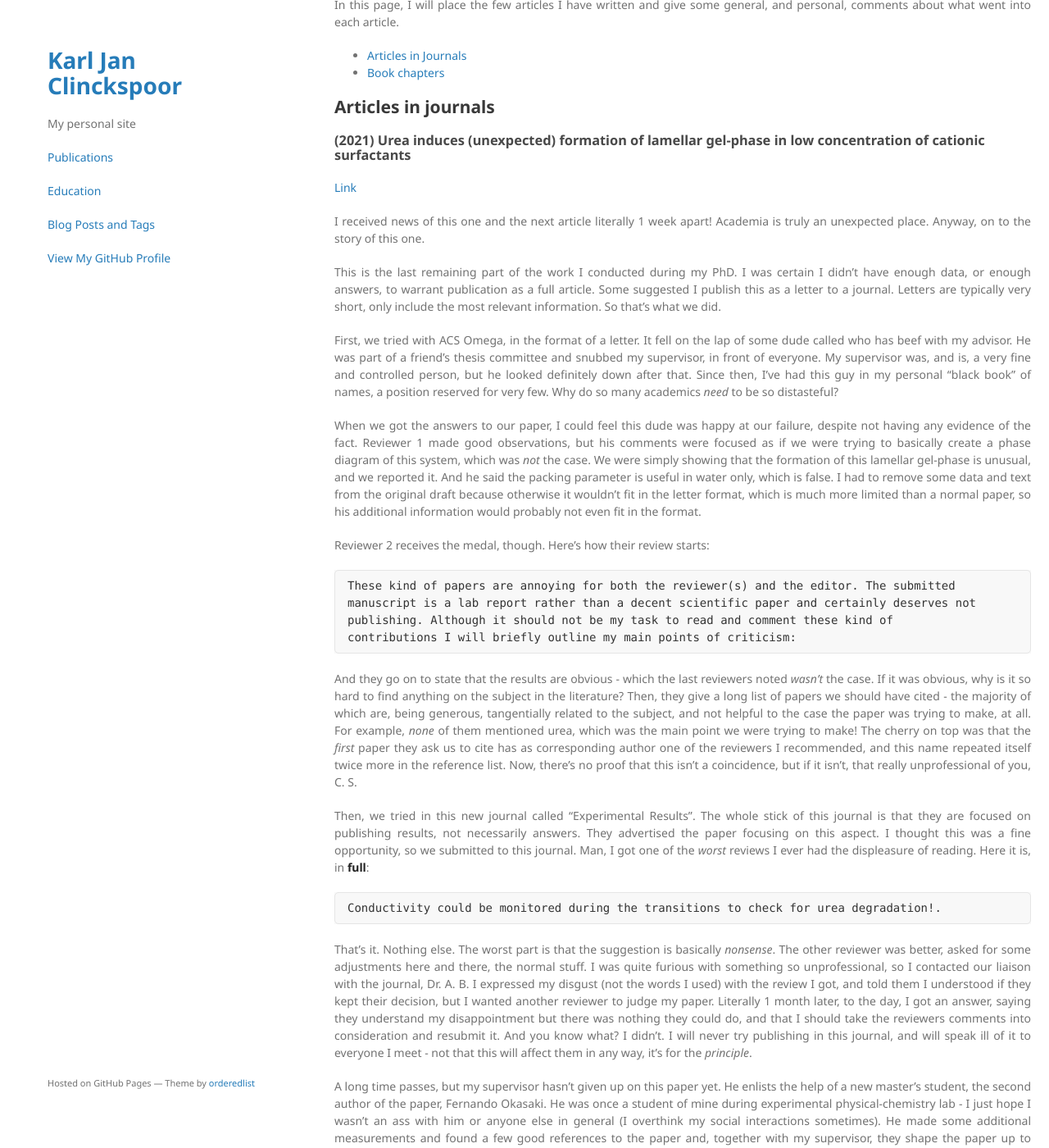
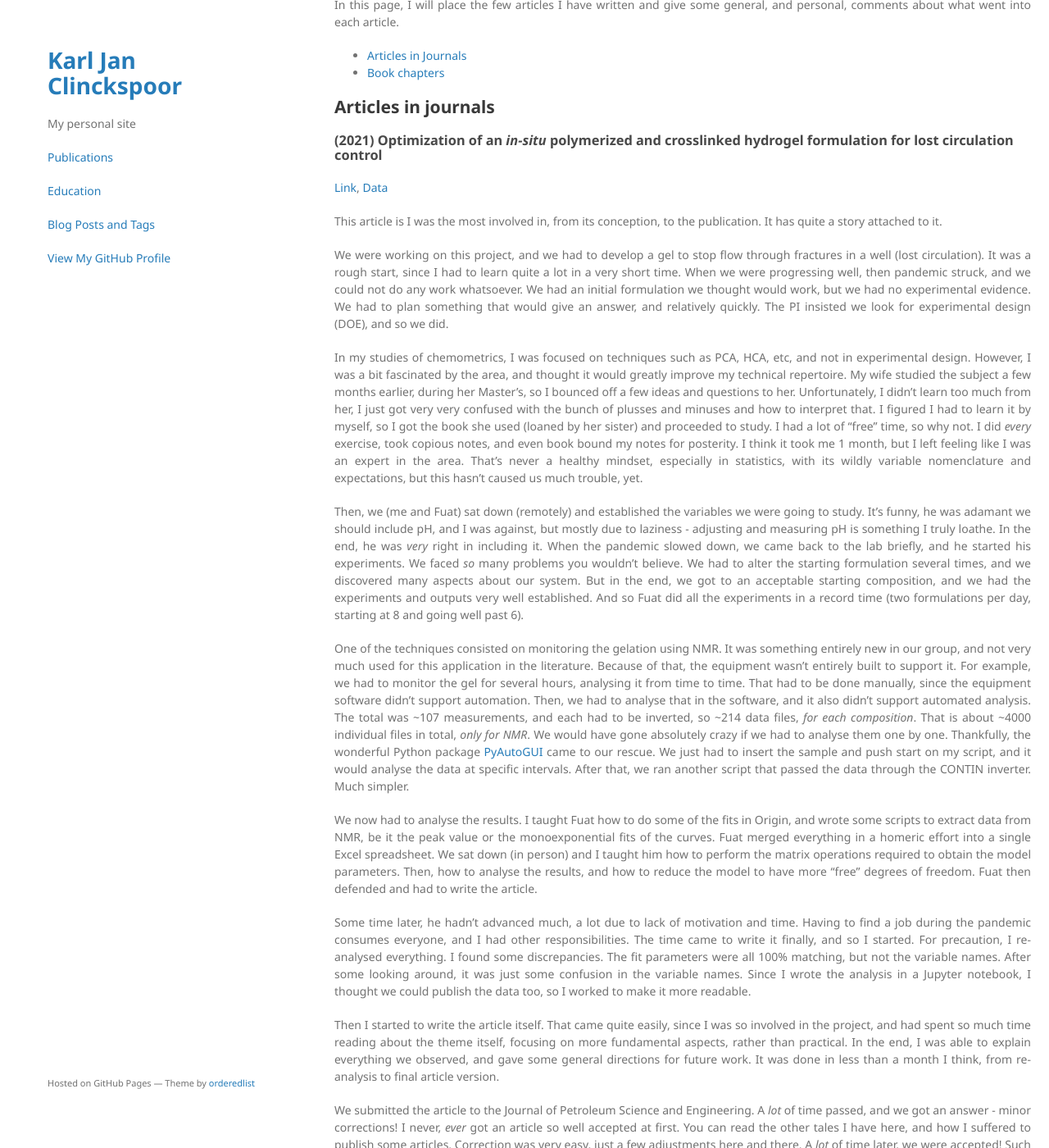
Before and after one commit to KarlClinckspoor/KarlClinckspoor.github.io, a Jekyll site: the page built from publications.md, in a window 1280 px wide and 1400 px high, scrolled down 253 px. Shown: the whole window at 82% size. Built offline with Jekyll 4.4.1, drawn with Linux system fonts in a browser that asks for light colours; our own code applies the rules of GitHub Pages for plain Markdown files; some of the changed text lies outside the part shown.

Commit message:
Updated my publications list.

```diff
--- a/publications.md
+++ b/publications.md
@@ -11,8 +11,7 @@ permalink: /publications
 * <div itemscope itemtype="https://schema.org/Person"><a itemprop="sameAs" content="https://orcid.org/0000-0002-0916-2773" href="https://orcid.org/0000-0002-0916-2773" target="orcid.widget" rel="me noopener noreferrer" style="vertical-align:top;"><img src="https://orcid.org/sites/default/files/images/orcid_16x16.png" style="width:1em;margin-right:.5em;" alt="ORCID iD icon">https://orcid.org/0000-0002-0916-2773</a></div>
 
 * [Lattes CV](http://lattes.cnpq.br/6890909681073402)
-* [Google
-  Scholar](https://scholar.google.com.br/citations?user=fjQ_aXUAAAAJ&hl=en)
+* [Google Scholar](https://scholar.google.com.br/citations?user=fjQ_aXUAAAAJ&hl=en)
 * [Scopus](https://www.scopus.com/authid/detail.uri?authorId=55220196200)
 
 ## Overview
@@ -24,6 +23,82 @@ general, and personal, comments about what went into each article.
 * [Book chapters](#book-chapters)
 
 ## Articles in journals
+
+### (2021) Optimization of an *in-situ* polymerized and crosslinked hydrogel formulation for lost circulation control
+
+[Link](https://doi.org/10.1016/j.petrol.2021.109687), [Data](https://data.mendeley.com/datasets/mrrr7rk5pr/1)
+
+This article is I was the most involved in, from its conception, to the publication. It has
+quite a story attached to it.
+
+We were working on this project, and we had to develop a gel to stop flow through fractures in a
+well (lost circulation). It was a rough start, since I had to learn quite a lot in a very short
+time. When we were progressing well, then pandemic struck, and we could not do any work
+whatsoever. We had an initial formulation we thought would work, but we had no experimental
+evidence. We had to plan something that would give an answer, and relatively quickly. The PI
+insisted we look for experimental design (DOE), and so we did.
+
+In my studies of chemometrics, I was focused on techniques such as PCA, HCA, etc, and not in
+experimental design. However, I was a bit fascinated by the area, and thought it would greatly
+improve my technical repertoire. My wife studied the subject a few months earlier, during her
+Master's, so I bounced off a few ideas and questions to her. Unfortunately, I didn't learn too
+much from her, I just got very very confused with the bunch of plusses and minuses and how to
+interpret that. I figured I had to learn it by myself, so I got the book she used (loaned by her
+sister) and proceeded to study. I had a lot of "free" time, so why not. I did *every* exercise,
+took copious notes, and even book bound my notes for posterity. I think it took me 1 month, but
+I left feeling like I was an expert in the area. That's never a healthy mindset, especially
+in statistics, with its wildly variable nomenclature and expectations, but this hasn't
+caused us much trouble, yet.
+
+Then, we (me and Fuat) sat down (remotely) and established the variables we were going to study.
+It's funny, he was adamant we should include pH, and I was against, but mostly due to laziness -
+adjusting and measuring pH is something I truly loathe. In the end, he was *very* right in
+including it. When the pandemic slowed down, we came back to the lab briefly, and he started his
+experiments. We faced *so* many problems you wouldn't believe. We had to alter the starting
+formulation several times, and we discovered many aspects about our system. But in the end, we
+got to an acceptable starting composition, and we had the experiments and outputs very well
+established. And so Fuat did all the experiments in a record time (two formulations per day,
+starting at 8 and going well past 6).
+
+One of the techniques consisted on monitoring the gelation using NMR. It was something entirely
+new in our group, and not very much used for this application in the literature. Because of that,
+the equipment wasn't entirely built to support it. For example, we had to monitor the gel for
+several hours, analysing it from time to time. That had to be done manually, since the
+equipment software didn't support automation. Then, we had to analyse that in the software, and
+it also didn't support automated analysis. The total was ~107 measurements, and each had to be
+inverted, so ~214 data files, *for each composition*. That is about ~4000 individual files in
+total, *only for NMR*. We would have gone absolutely crazy if we had to analyse them one by one.
+Thankfully, the wonderful Python package [PyAutoGUI](https://pypi.org/project/PyAutoGUI/) came
+to our rescue. We just had to insert the sample and push start on my script, and it would
+analyse the data at specific intervals. After that, we ran another script that passed the data
+through the CONTIN inverter. Much simpler.
+
+We now had to analyse the results. I taught Fuat how to do some of the fits in Origin, and wrote
+some scripts to extract data from NMR, be it the peak value or the monoexponential fits of the
+curves. Fuat merged everything in a homeric effort into a single Excel spreadsheet. We sat down
+(in person) and I taught him how to perform the matrix operations required to obtain the model
+parameters. Then, how to analyse the results, and how to reduce the model to have more "free"
+degrees of freedom. Fuat then defended and had to write the article.
+
+Some time later, he hadn't advanced much, a lot due to lack of motivation and time. Having to
+find a job during the pandemic consumes everyone, and I had other responsibilities. The time
+came to write it finally, and so I started. For precaution, I re-analysed everything. I found
+some discrepancies. The fit parameters were all 100% matching, but not the variable names. After
+some looking around, it was just some confusion in the variable names. Since I wrote the analysis in
+a Jupyter notebook, I thought we could publish the data too, so I worked to make it more readable.
+
+Then I started to write the article itself. That came quite easily, since I was so involved in
+the project, and had spent so much time reading about the theme itself, focusing on more
+fundamental aspects, rather than practical. In the end, I was able to explain everything we
+observed, and gave some general directions for future work. It was done in less than a month I
+think, from re-analysis to final article version.
+
+We submitted the article to the Journal of Petroleum Science and Engineering. A *lot* of time
+passed, and we got an answer - minor corrections! I never, *ever* got an article so well
+accepted at first. You can read the other tales I have here, and how I suffered to publish some
+articles. Correction was very easy, just a few adjustments here and there. A *lot* of time later,
+we were accepted! Such a good feeling. Our hard work paid off. This is one of the articles I'm
+most proud of.
 
 ### (2021) Urea induces (unexpected) formation of lamellar gel-phase in low concentration of cationic surfactants
 
```
